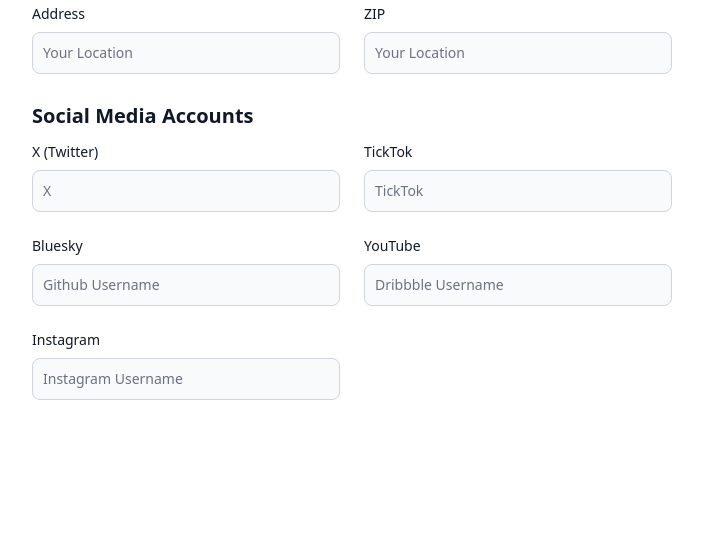
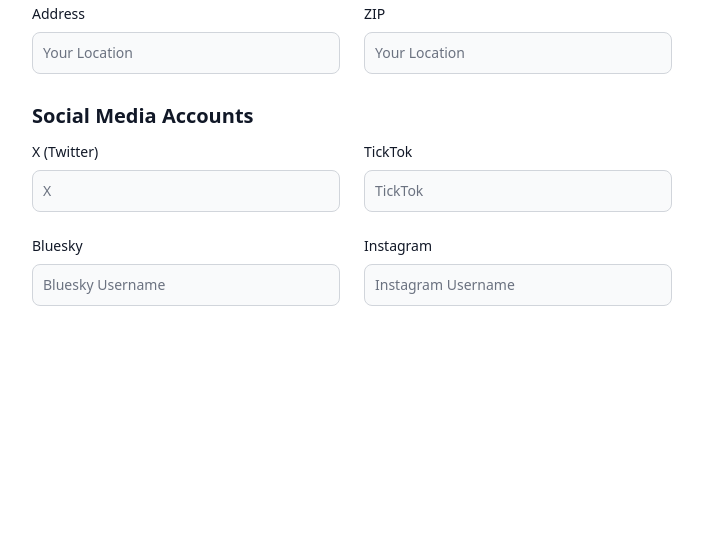
Before and after one commit to mdomeracki231994/FetOS.V1, a Django app: page /producer/create/ in a window 1280 px wide. Shown: the part 1035-1571 px from the top of the page, without its empty margins (288-991 px from the left). After the commit the page ends 1341 px from the top, so only its background shows below. Run offline with Django 5.2, Linux system fonts and the light colour scheme; the visitor is signed in with stand-in values (Sample User, id 1); data comes from the database, SQL or seed files in the repository; style sheets or scripts are compiled from the project's sources; some libraries are stand-ins or nearby versions.

Commit message:
Adding small fixes for nav, and signup forms

```diff
--- a/AppUser/models.py
+++ b/AppUser/models.py
@@ -50,6 +50,7 @@ class AppUserManager(BaseUserManager):
         user = self.create_user(email, password)
         user.is_superuser = True
         user.is_staff = True
+        user.is_active = True
         user.save()
         return user
 
--- a/producer/views.py
+++ b/producer/views.py
@@ -44,7 +44,6 @@ def create_producer(request):
             'Twitter': request.POST.get('twitter'),
             'TickTok': request.POST.get('ticktok'),
             'Bluesky': request.POST.get('github'),
-            'YouTube': request.POST.get('youtube'),
             'Instagram': request.POST.get('instagram'),
         }
 
--- a/templates/Auth/Register.html
+++ b/templates/Auth/Register.html
@@ -113,11 +113,11 @@
                             </div>
                         </div>
                         <button type="submit"
-                                class="w-full text-white bg-primary-600 hover:bg-primary-700 focus:ring-4 focus:outline-none focus:ring-primary-300 font-medium rounded-lg text-sm px-5 py-2.5 text-center dark:bg-primary-600 dark:hover:bg-primary-700 dark:focus:ring-primary-800">
+                                class="w-full text-black bg-primary-600 hover:bg-primary-700 focus:ring-4 focus:outline-none focus:ring-primary-300 font-medium rounded-lg text-sm px-5 py-2.5 text-center dark:bg-primary-600 dark:hover:bg-primary-700 dark:focus:ring-primary-800">
                             Create an account
                         </button>
                         <p class="text-sm font-light text-gray-500 dark:text-gray-400">
-                            Already have an account? <a href="#"
+                            Already have an account? <a href="{% url 'login' %}"
                                                         class="font-medium text-primary-600 hover:underline dark:text-primary-500">Login
                             here</a>
                         </p>
--- a/templates/Producer/CreateProducer.html
+++ b/templates/Producer/CreateProducer.html
@@ -253,17 +253,11 @@
                                placeholder="TickTok">
                     </div>
                     <div>
-                        <label for="github"
+                        <label for="bluesky"
                                class="block mb-2 text-sm font-medium text-gray-900 dark:text-white">Bluesky</label>
-                        <input type="text" name="github" id="github"
+                        <input type="text" name="bluesky" id="bluesky"
                                class="bg-gray-50 border border-gray-300 text-gray-900 text-sm rounded-lg focus:ring-primary-600 focus:border-primary-600 block w-full p-2.5 dark:bg-gray-700 dark:border-gray-600 dark:placeholder-gray-400 dark:text-white dark:focus:ring-primary-500 dark:focus:border-primary-500"
-                               placeholder="Github Username">
-                    </div>
-                    <div>
-                        <label for="youtube" class="block mb-2 text-sm font-medium text-gray-900 dark:text-white">YouTube</label>
-                        <input type="text" name="youtube" id="youtube"
-                               class="bg-gray-50 border border-gray-300 text-gray-900 text-sm rounded-lg focus:ring-primary-600 focus:border-primary-600 block w-full p-2.5 dark:bg-gray-700 dark:border-gray-600 dark:placeholder-gray-400 dark:text-white dark:focus:ring-primary-500 dark:focus:border-primary-500"
-                               placeholder="Dribbble Username">
+                               placeholder="Bluesky Username">
                     </div>
                     <div>
                         <label for="instagram" class="block mb-2 text-sm font-medium text-gray-900 dark:text-white">Instagram</label>
```
Also changed, not shown: templates/Auth/Login.html (+2 -12 lines).
